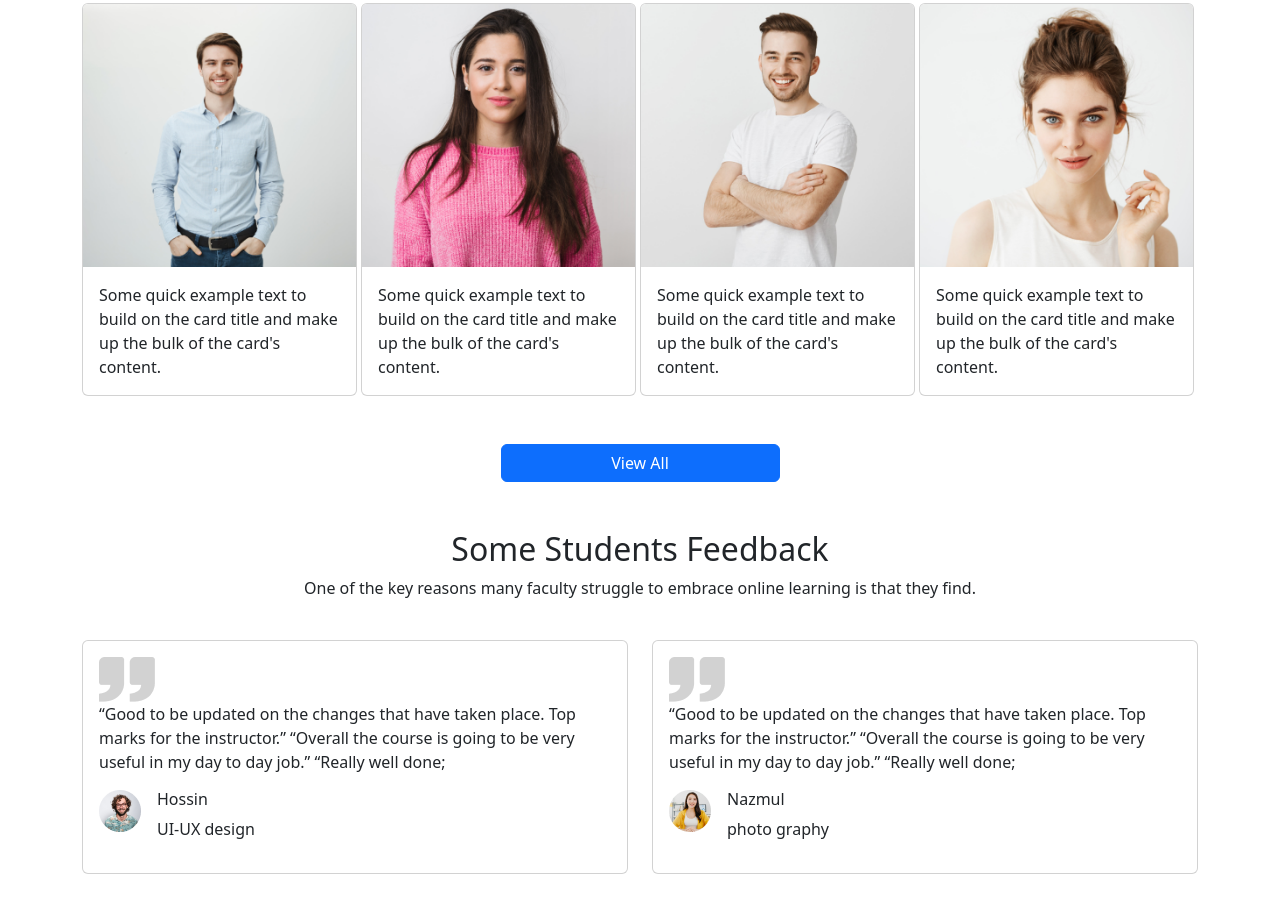
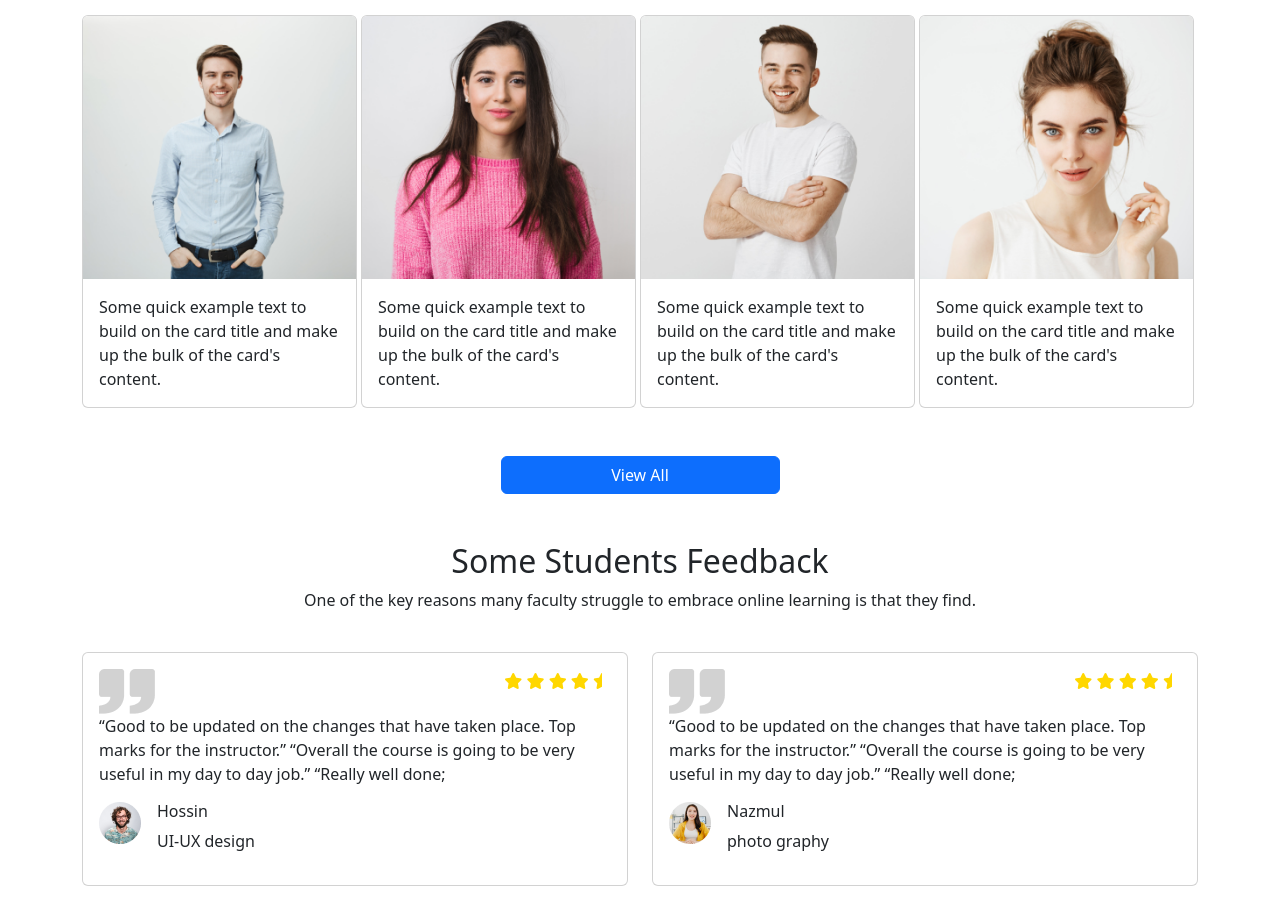
Before and after one commit to ashr-aful007/EdTech, a plain HTML site: page index.html in a window 1280 px wide. Shown: the part 1962-2873 px from the top of the page. Drawn offline with nearby package versions, Linux system fonts and the light colour scheme.

Commit message:
add star icon

```diff
--- a/index.html
+++ b/index.html
@@ -114,7 +114,7 @@
             <div class="row">
               <div class="col-lg-6">
                 <!-- corses 1 -->
-                <div class="d-flex flex-sm-column flex-md-row  shadow-lg rounded rounded-3 gx-1 gy-3">
+                <div class="d-flex flex-sm-column flex-md-row  shadow-lg rounded rounded-3 gx-1 gy-3 mb-1">
                   <div class="">
                     <img class="w-100 h-100" src="images/course/course-1.png" alt="">
                   </div>
@@ -124,7 +124,7 @@
                   </div>
                 </div>
                 <!-- corses 2 -->
-                <div class="d-flex flex-sm-column flex-md-row flex-lg-row border shadow-lg rounded rounded-3 gx-1 gy-3">
+                <div class="d-flex flex-sm-column flex-md-row flex-lg-row border shadow-lg rounded rounded-3 gx-1 gy-3 mb-1">
                   <div>
                     <img class="w-100 h-100" src="images/course/course-2.png" alt="">
                   </div>
@@ -134,7 +134,7 @@
                   </div>
                 </div>
                 <!-- course-3    -->
-               <div class="d-flex flex-sm-column flex-md-row flex-lg-row border shadow-lg rounded rounded-3 gx-1 gy-3">
+               <div class="d-flex flex-sm-column flex-md-row flex-lg-row border shadow-lg rounded rounded-3 gx-1 gy-3 mb-1">
                   <div>
                     <img class="w-100 h-100" src="images/course/course-3.png" alt="">
                   </div>
@@ -147,7 +147,7 @@
               <!-- right corses sight section -->
               <div class=" col-lg-6 ">
                 <!-- course-4 -->
-                <div class="d-flex flex-sm-column flex-md-row flex-lg-row border shadow-lg rounded rounded-3 gx-1 gy-3">
+                <div class="d-flex flex-sm-column flex-md-row flex-lg-row border shadow-lg rounded rounded-3 gx-1 gy-3 mb-1">
                   <div>
                     <img class="w-100 h-100" src="images/course/course-4.png" alt="">
                   </div>
@@ -157,7 +157,7 @@
                   </div>
                 </div>
                 <!-- course-5  -->
-                <div class="d-flex flex-sm-column flex-md-row flex-lg-row  border shadow-lg rounded rounded-3 gx-1 gy-3">
+                <div class="d-flex flex-sm-column flex-md-row flex-lg-row  border shadow-lg rounded rounded-3 gx-1 gy-3 mb-1">
                   <div>
                     <img class="w-100 h-100" class="w-100 h-100" src="images/course/course-5.png" alt="">
                   </div>
@@ -167,7 +167,7 @@
                   </div>
                 </div>
                 <!-- course  -->
-                <div class="d-flex flex-sm-column flex-md-row flex-lg-row border shadow-lg rounded rounded-3 gx-1 gy-3">
+                <div class="d-flex flex-sm-column flex-md-row flex-lg-row border shadow-lg rounded rounded-3 gx-1 gy-3 mb-1">
                   <div>
                     <img class="w-100 h-100" class="w-100 h-100" src="images/course/course-6.png" alt="">
                   </div>
@@ -266,7 +266,18 @@
               <div class="col-sm-6 mt-3">
                 <div class="card">
                   <div class="card-body">
-                    <img src="images/comma.png" alt="">
+                    <div class="d-flex justify-content-between ">
+                      <div>
+                        <img src="images/comma.png" alt="">
+                      </div>
+                      <div>
+                        <i class="fa fa-star"></i>
+                        <i class="fa fa-star"></i>
+                        <i class="fa fa-star"></i>
+                        <i class="fa fa-star"></i>
+                        <i class="fa fa-star-half"></i>
+                      </div>
+                    </div>
                     <p class="card-text">“Good to be updated on the changes that have taken place. Top marks for the instructor.” “Overall the course is going to be very useful in my day to day job.” “Really well done;</p>
                     <div class="d-flex gap-3 my-0">
                       <div>
@@ -284,7 +295,18 @@
               <div class="col-sm-6 mt-3">
                 <div class="card">
                   <div class="card-body">
-                    <img src="images/comma.png" alt="">
+                    <div class="d-flex justify-content-between ">
+                      <div>
+                        <img src="images/comma.png" alt="">
+                      </div>
+                      <div>
+                        <i class="fa fa-star"></i>
+                        <i class="fa fa-star"></i>
+                        <i class="fa fa-star"></i>
+                        <i class="fa fa-star"></i>
+                        <i class="fa fa-star-half"></i>
+                      </div>
+                    </div>
                     <p class="card-text">“Good to be updated on the changes that have taken place. Top marks for the instructor.” “Overall the course is going to be very useful in my day to day job.” “Really well done;</p>
                     <div class="d-flex gap-3 my-0">
                       <div>
--- a/style.css
+++ b/style.css
@@ -2,3 +2,9 @@
     color: aliceblue;
     gap: 5px;
 }
+.fa-star{
+    color: gold;
+}
+.fa-star-half{
+    color: gold;
+}
```
